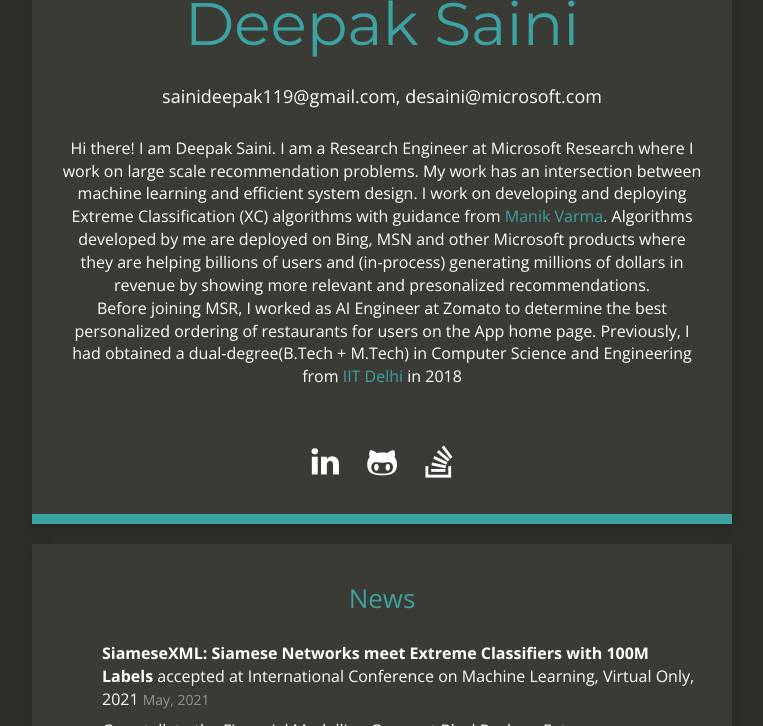
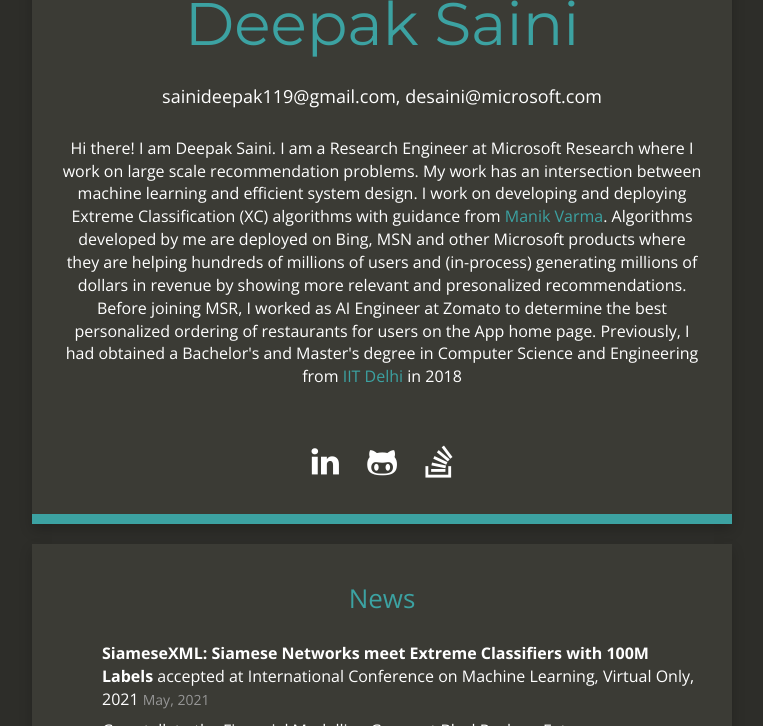
Before and after one commit to DeepakSaini119/DeepakSaini119.github.io, a Jekyll site: the page built from index.html, in a window 1280 px wide and 900 px high, cut to the strip 174-900 px from the top of the window. Shown: the whole strip, without its empty margins (258-1021 px from the left). Built offline with Jekyll 4.4.1, drawn with Linux system fonts in a browser that asks for light colours; nearby versions of some CDN libraries.

Commit message:
Update _config.yml

```diff
--- a/_config.yml
+++ b/_config.yml
@@ -4,7 +4,7 @@
 description: "Deepak Saini's personal site."
 baseurl: ""
 # url: ""
-title_description: "Hi there! I am Deepak Saini. I am a Research Engineer at Microsoft Research where I work on large scale recommendation problems. My work has an intersection between machine learning and efficient system design. I work on developing and deploying Extreme Classification (XC) algorithms with guidance from <a href='http://manikvarma.org/'>Manik Varma</a>. Algorithms developed by me are deployed on Bing, MSN and other Microsoft products where they are helping billions of users and (in-process) generating millions of dollars in revenue by showing more relevant and presonalized recommendations. <br> Before joining MSR, I worked as AI Engineer at Zomato to determine the best personalized ordering of restaurants for users on the App home page. Previously, I had obtained a dual-degree(B.Tech + M.Tech) in Computer Science and Engineering from <a href='https://www.cse.iitd.ac.in/'>IIT Delhi</a> in 2018"
+title_description: "Hi there! I am Deepak Saini. I am a Research Engineer at Microsoft Research where I work on large scale recommendation problems. My work has an intersection between machine learning and efficient system design. I work on developing and deploying Extreme Classification (XC) algorithms with guidance from <a href='http://manikvarma.org/'>Manik Varma</a>. Algorithms developed by me are deployed on Bing, MSN and other Microsoft products where they are helping hundreds of millions of users and (in-process) generating millions of dollars in revenue by showing more relevant and presonalized recommendations. <br> Before joining MSR, I worked as AI Engineer at Zomato to determine the best personalized ordering of restaurants for users on the App home page. Previously, I had obtained a Bachelor's and Master's degree in Computer Science and Engineering from <a href='https://www.cse.iitd.ac.in/'>IIT Delhi</a> in 2018"
 title_image: "https://i.postimg.cc/904rSbRr/Personal-Website-Photo.jpg"
 # google_analytics: ""
 # disqus_account:
```
